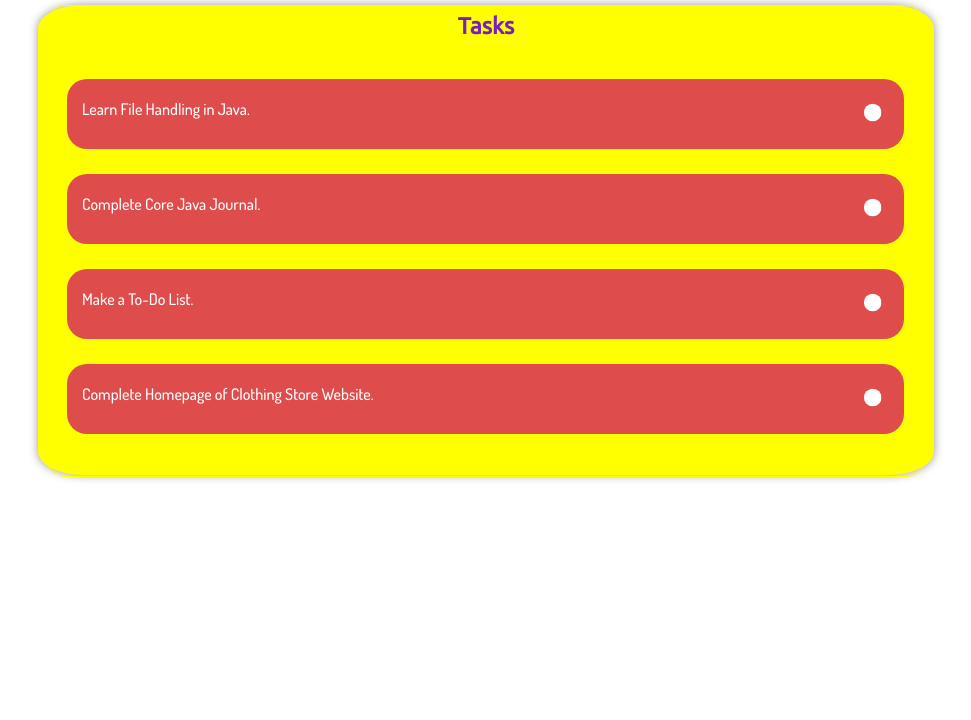
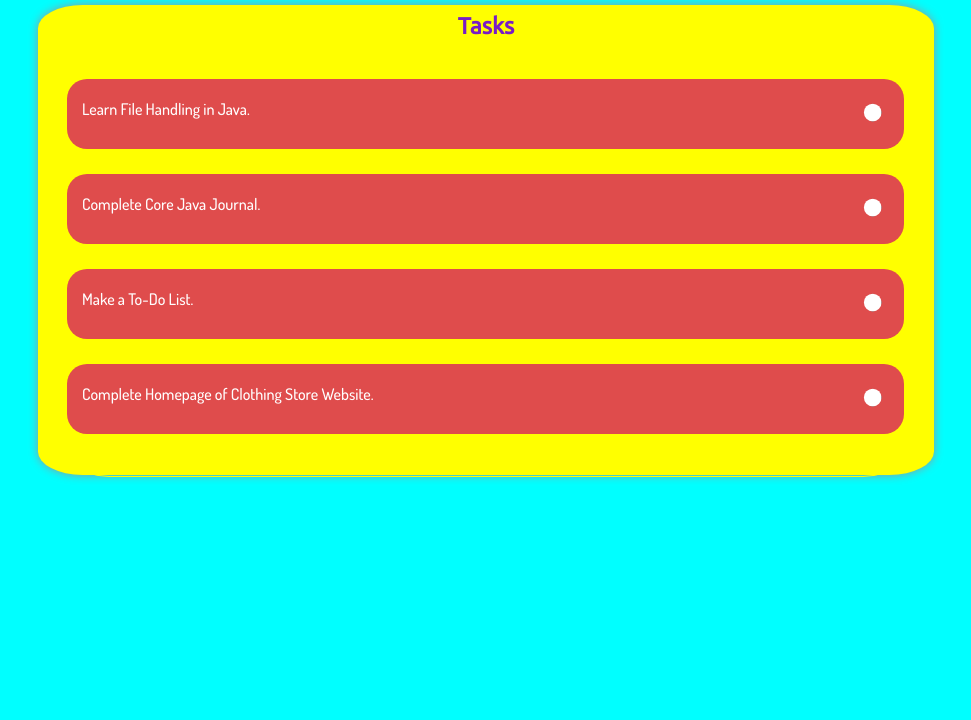
Before and after one commit to mmj030703/To-Do-List-Html-CSS-, a plain HTML site: page index.html in a window 1280 px wide. Shown: the part 80-800 px from the top of the page, without its empty margins (154-1125 px from the left). Drawn offline with Linux system fonts and the light colour scheme.

Commit message:
Update style.css

```diff
--- a/TO-DO List/style.css
+++ b/TO-DO List/style.css
@@ -5,6 +5,10 @@
 * {
     padding: 0;
     margin: 0;
+}
+
+body {
+    background-color: #00ffff;
 }
 
 div.head {
@@ -37,7 +41,7 @@ div.head {
     width: 98%;
     height: 100%;
     border: 1px solid yellow;
-    border-radius: 20px;
+    border-radius: 63px;
 }
 
 .container .to-do-list-container .head {
```
